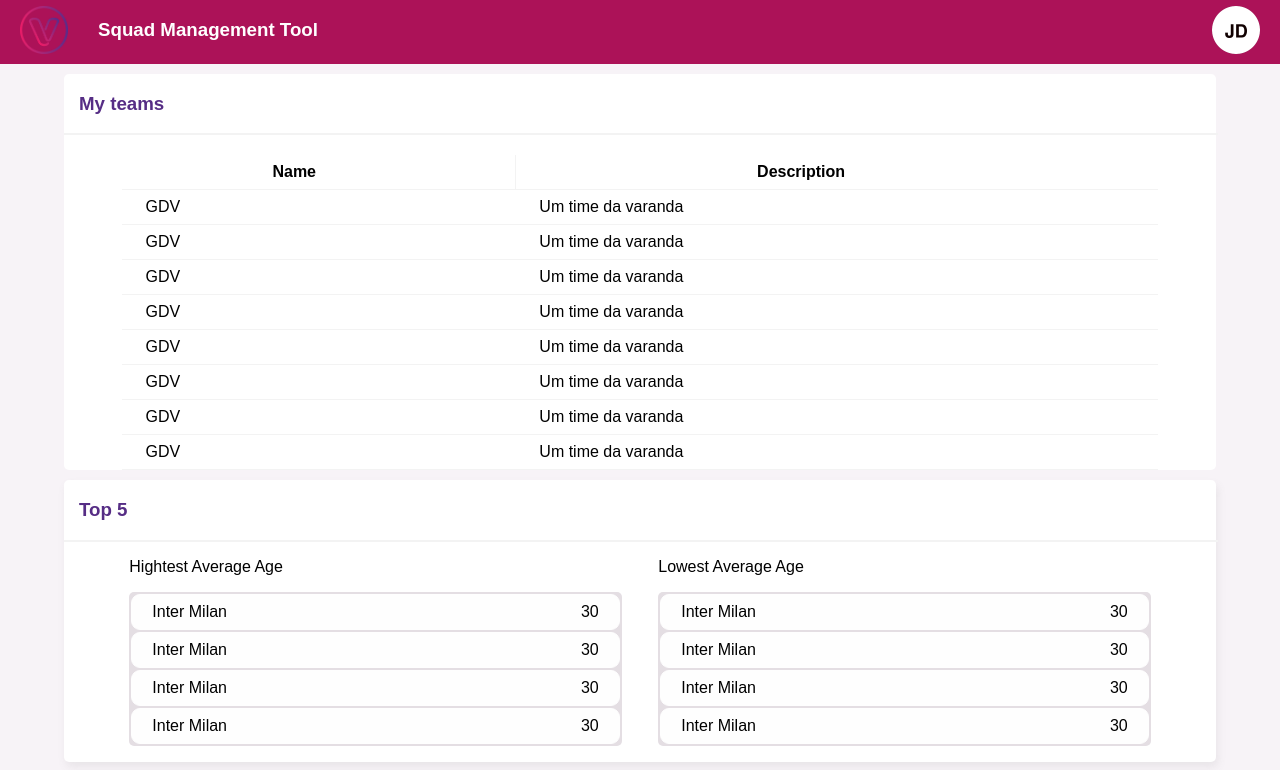
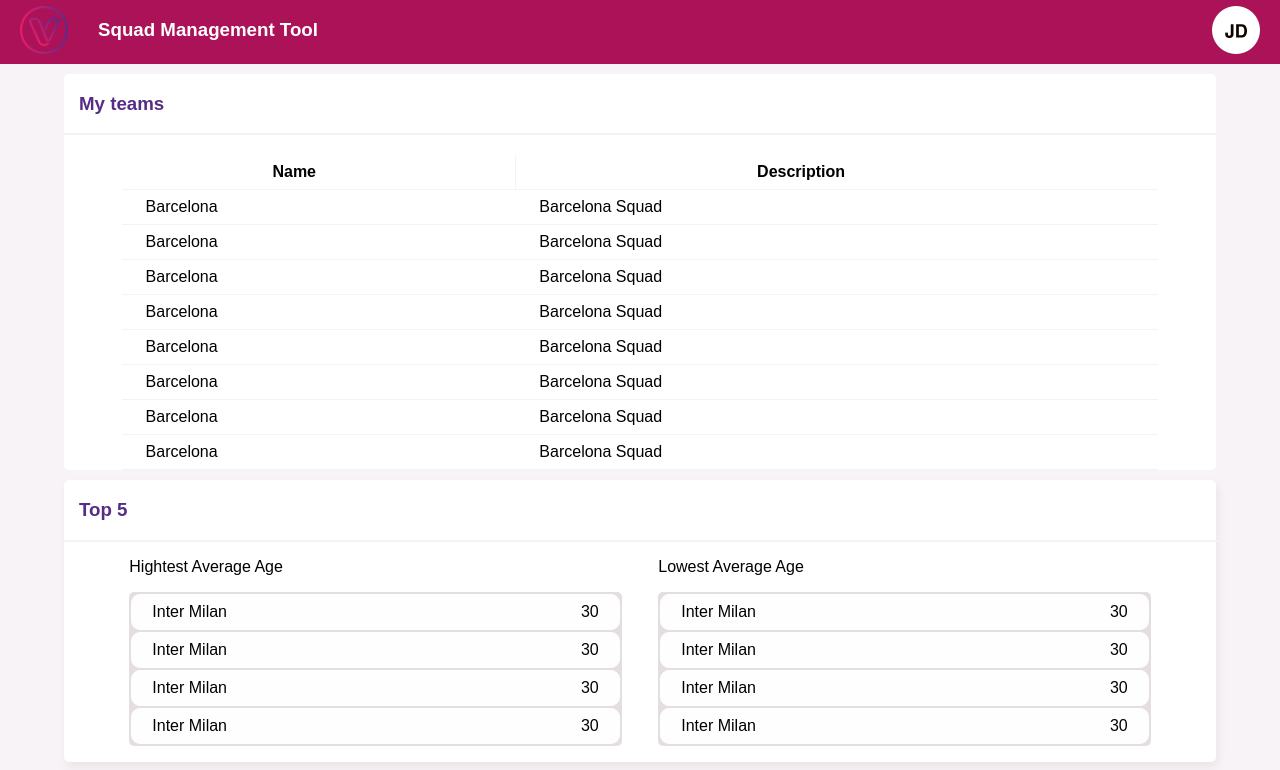
Before and after one commit to andre1828/squad-management-tool, a React (Create React App) app: page / in a window 1280 px wide. Shown: the top 770 px of the page. Built offline with nearby package versions, Linux system fonts and the light colour scheme.

Commit message:
MyTeams placeholder content change

```diff
--- a/src/MyTeams/MyTeams.js
+++ b/src/MyTeams/MyTeams.js
@@ -15,36 +15,36 @@
                 </thead>
                 <tbody>
                     <tr>
-                        <td>GDV</td>
-                        <td>Um time da varanda</td>
+                        <td>Barcelona</td>
+                        <td>Barcelona Squad</td>
                     </tr>
                     <tr>
-                        <td>GDV</td>
-                        <td>Um time da varanda</td>
+                        <td>Barcelona</td>
+                        <td>Barcelona Squad</td>
                     </tr>
                     <tr>
-                        <td>GDV</td>
-                        <td>Um time da varanda</td>
+                        <td>Barcelona</td>
+                        <td>Barcelona Squad</td>
                     </tr>
                     <tr>
-                        <td>GDV</td>
-                        <td>Um time da varanda</td>
+                        <td>Barcelona</td>
+                        <td>Barcelona Squad</td>
                     </tr>
                     <tr>
-                        <td>GDV</td>
-                        <td>Um time da varanda</td>
+                        <td>Barcelona</td>
+                        <td>Barcelona Squad</td>
                     </tr>
                     <tr>
-                        <td>GDV</td>
-                        <td>Um time da varanda</td>
+                        <td>Barcelona</td>
+                        <td>Barcelona Squad</td>
                     </tr>
                     <tr>
-                        <td>GDV</td>
-                        <td>Um time da varanda</td>
+                        <td>Barcelona</td>
+                        <td>Barcelona Squad</td>
                     </tr>
                     <tr>
-                        <td>GDV</td>
-                        <td>Um time da varanda</td>
+                        <td>Barcelona</td>
+                        <td>Barcelona Squad</td>
                     </tr>
                 </tbody>
             </table>
```
